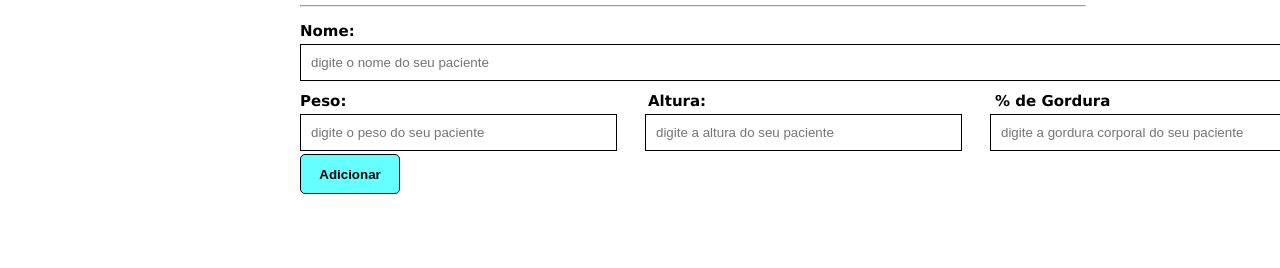
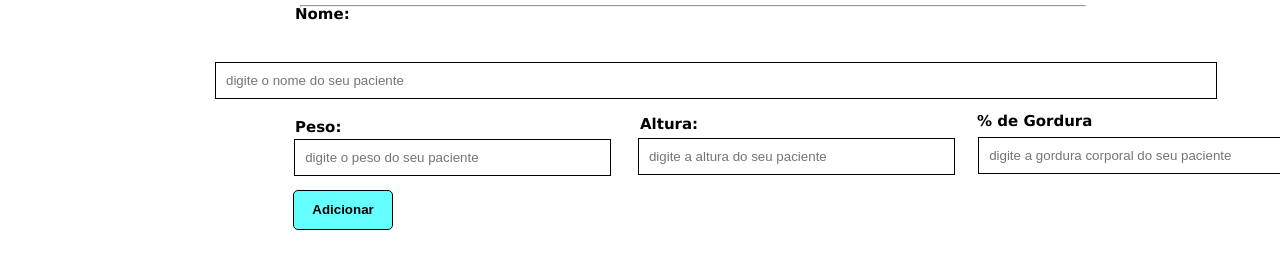
Before and after one commit to IzadoraMR/Projeto-JavaScript, a plain HTML site: page index.html in a window 1280 px wide. Shown: the part 576-844 px from the top of the page. Drawn offline with Linux system fonts and the light colour scheme.

Commit message:
Update estilos.css

```diff
--- a/estilos.css
+++ b/estilos.css
@@ -1,6 +1,7 @@
     .container {
         margin: auto;
         padding-left: 300px;
+        text-align: center;
     }
 
     .container2 {
@@ -52,7 +53,6 @@
     }
 
     .paciente {
-        background: #FAFAFA;
         text-align: center;
         height: 30px;
     }
@@ -91,9 +91,9 @@
         border-radius: 5px;
         border: 1px solid;
         color: black;
-        position: absolute;
-        top: 730px;
-        left: 300px;
+        position: relative;
+        top: -50px;
+        left: -7px;
     }
 
     textarea {
@@ -109,53 +109,53 @@
     }
 
     #textonome {
-        position: absolute;
-        top: 600px;
-        left: 280px;
+        position: relative;
+        top: -30px;
+        left: -25px;
     }
 
     #balaonome {
-        position: absolute;
-        top: 610px;
-        left: 300px;
+        position: relative;
+        top: 0px;
+        left: -85px;
         width: 980px;
     }
 
     #textopeso {
-        position: absolute;
-        top: 670px;
-        left: 280px;
+        position: relative;
+        top: 0px;
+        left: -25px;
     }
 
     #balaopeso {
-        position: absolute;
-        top: 680px;
-        left: 300px;
+        position: relative;
+        top: 30px;
+        left: -77px;
         width: 295px;
     }
 
     #textoaltura {
-        position: absolute;
-        top: 670px;
-        left: 628px;
+        position: relative;
+        top: -50px;
+        left: 320px;
     }
 
     #balaoaltura {
-        position: absolute;
-        top: 680px;
-        left: 645px;
+        position: relative;
+        top: -18px;
+        left: 255px;
         width: 295px;
     }
 
     #textogordura {
-        position: absolute;
-        top: 670px;
-        left: 975px;
+        position: relative;
+        top: -100px;
+        left: 657px;
     }
 
     #balaogordura {
-        position: absolute;
-        top: 680px;
-        left: 990px;
+        position: relative;
+        left: 538px;
+        top: -66px;
         width: 295px;
     }
```
